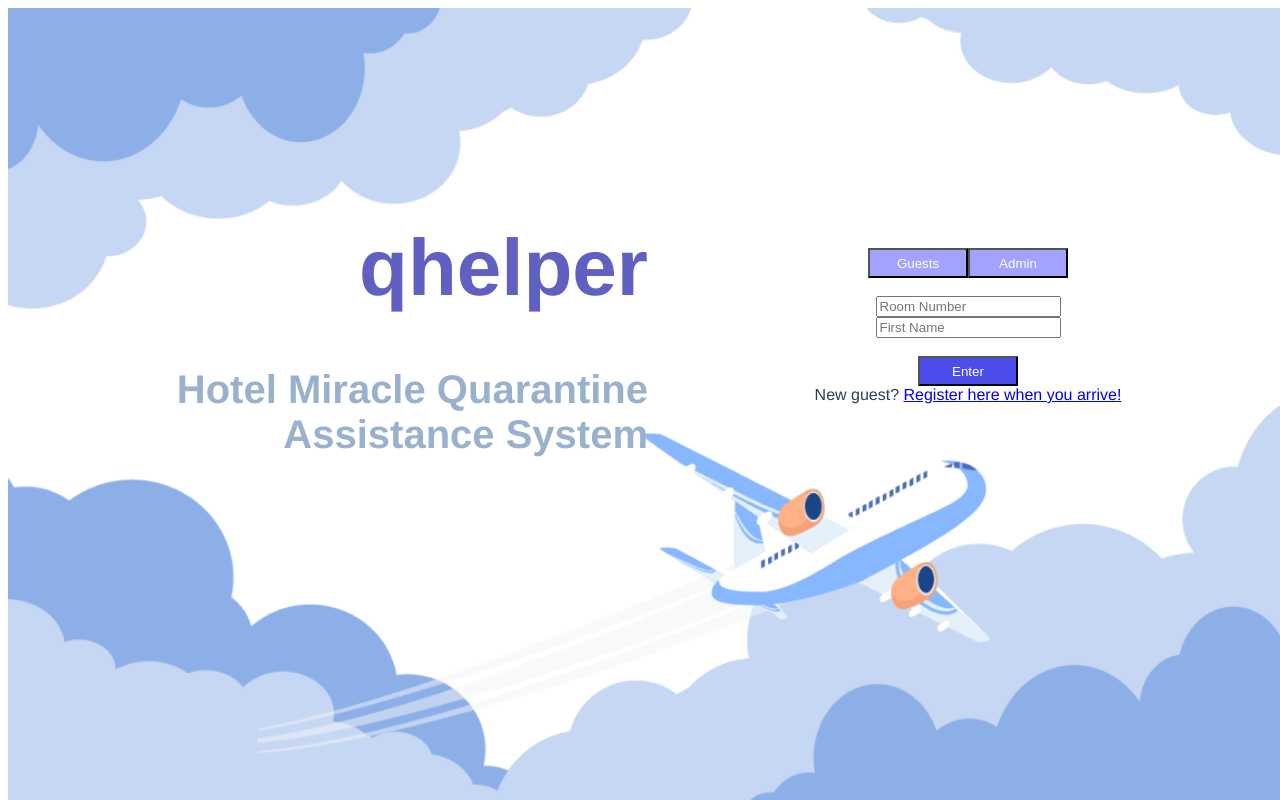
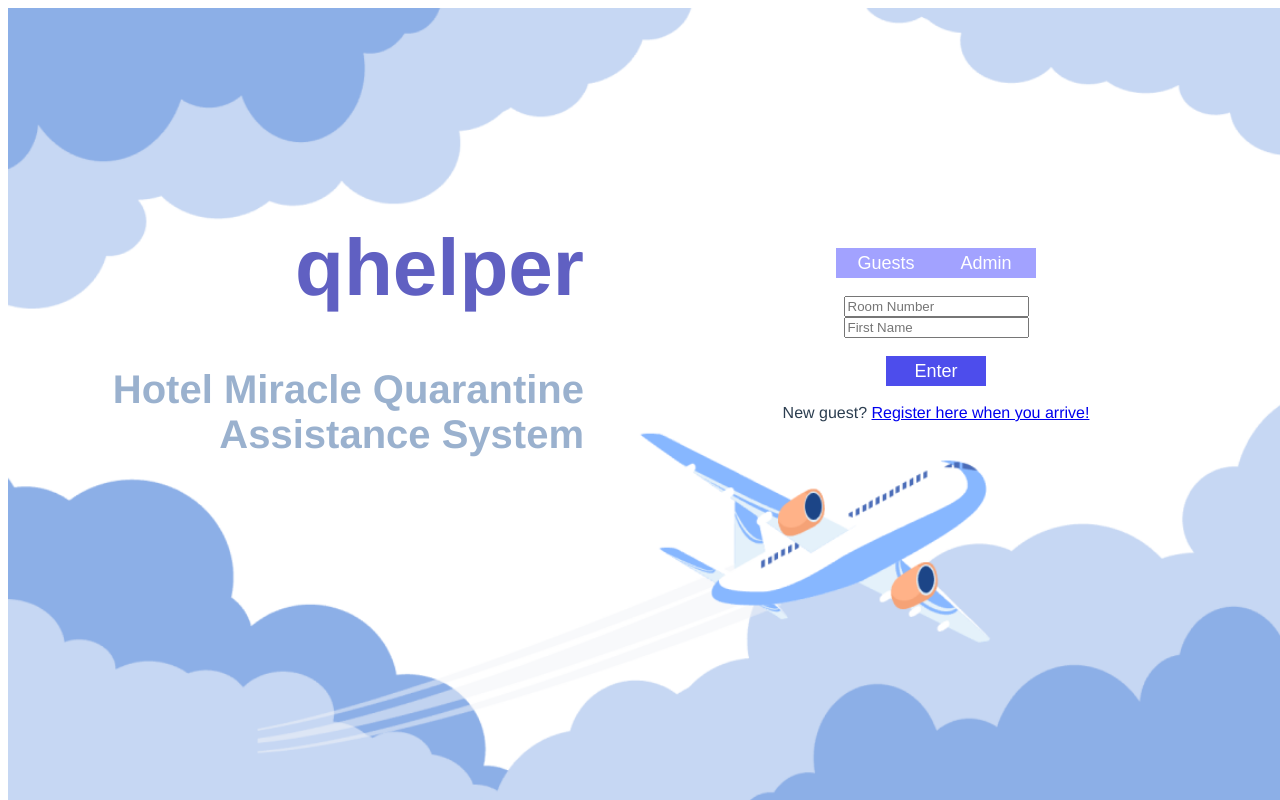
Before and after one commit to jeremybrett4869/qhelper, a Vue app: page / in a window 1280 px wide. Built offline with nearby package versions, Linux system fonts and the light colour scheme.

Commit message:
adjust position

```diff
--- a/src/components/LoginPage.vue
+++ b/src/components/LoginPage.vue
@@ -27,6 +27,7 @@
           <input type="submit" value="Enter" class="btn" />
         </div>
       </form>
+      <br>
       New guest?
       <a href="./RegistrationForm.vue">Register here when you arrive!</a>
     </div>
@@ -51,7 +52,7 @@ h2 {
 }
 #container_left {
   position: relative;
-  width: 50%;
+  width: 45%;
   height: 80%;
   top: 20%;
   float: left;
@@ -59,7 +60,7 @@ h2 {
 }
 #container_right {
   position: relative;
-  width: 50%;
+  width: 55%;
   height: 80%;
   top: 30%;
   float: left;
@@ -69,12 +70,18 @@ h2 {
     width: 100px;
     height: 30px;
     color: white;
+    padding: 0;
+    border: none;
+    font-size: large;
     background: rgb(77, 77, 236);
 }
 .bar_btn {
     width: 100px;
     height: 30px;
     color: white;
+    padding: 0;
+    border: none;
+    font-size: large;
     background: rgb(162, 162, 255);
 }
 </style>
```
